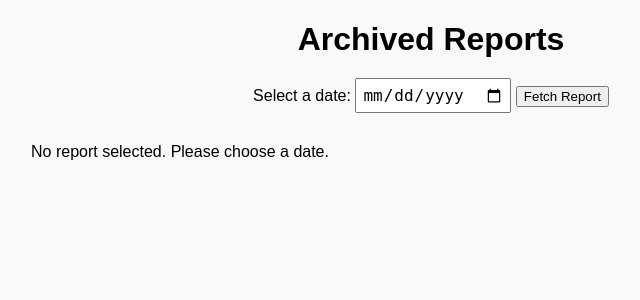
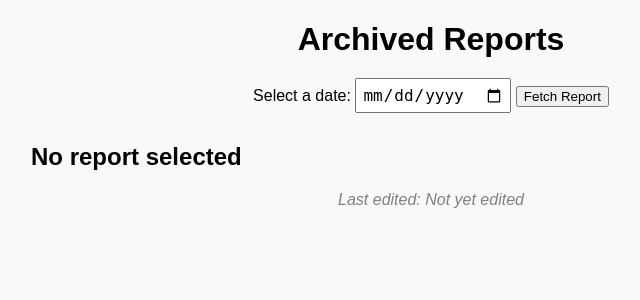
Before and after one commit to fauly/dbtrack, a Flask app: page /archived-reports in a window 1280 px wide. Shown: the top 300 px of the page, without its empty margins (209-849 px from the left). Run offline with Flask 3, Linux system fonts and the light colour scheme.

Commit message:
match archive page to daily
and strikethrough on completion

```diff
--- a/main.py
+++ b/main.py
@@ -42,7 +42,6 @@ class DailyLog(db.Model):
     grey_water = db.Column(db.Boolean, default=False)
     bin_emptied = db.Column(db.Boolean, default=False)
 
-
 # Routes
 @app.route("/")
 def index():
@@ -56,23 +55,6 @@ def daily_report():
 def archived_reports():
     return render_template("archived-reports.html")
 
-
-@app.route("/api/archived-report", methods=["GET"])
-def get_archived_report():
-    # Get the date from the query string
-    report_date = request.args.get("date")
-    if not report_date:
-        return jsonify({"error": "No date provided."}), 400
-
-    # Query the database for the specific date
-    log = DailyLog.query.filter_by(date=report_date).first()
-    if not log:
-        return jsonify({"error": f"No report found for {report_date}."}), 404
-
-    # Return the log as a JSON response
-    return jsonify({col.name: getattr(log, col.name) for col in log.__table__.columns})
-
-
 @app.route("/api/daily-report", methods=["GET"])
 def get_daily_report():
     today = date.today()
@@ -85,23 +67,34 @@ def get_daily_report():
 
     return jsonify({col.name: getattr(log, col.name) for col in log.__table__.columns})
 
+@app.route("/api/archived-report", methods=["GET"])
+def get_archived_report():
+    report_date = request.args.get("date")
+    if not report_date:
+        return jsonify({"error": "No date provided."}), 400
+
+    log = DailyLog.query.filter_by(date=report_date).first()
+    if not log:
+        return jsonify({"error": f"No report found for {report_date}."}), 404
+
+    return jsonify({col.name: getattr(log, col.name) for col in log.__table__.columns})
+
 @app.route("/api/update", methods=["POST"])
 def update_field():
     data = request.json
-    field, value = data["field"], data["value"]
-    today = date.today()
+    field, value, report_date = data["field"], data["value"], data.get("date", date.today().isoformat())
 
-    log = DailyLog.query.filter_by(date=today).first()
+    log = DailyLog.query.filter_by(date=report_date).first()
     if not log:
-        return jsonify({"success": False, "error": "No log found"}), 404
+        return jsonify({"success": False, "error": f"No log found for {report_date}."}), 404
 
     if hasattr(log, field):
         setattr(log, field, value)
+        log.last_edited = datetime.utcnow()  # Update the last edited timestamp
         db.session.commit()
-        return jsonify({"success": True})
+        return jsonify({"success": True, "last_edited": log.last_edited.isoformat()})
     else:
         return jsonify({"success": False, "error": f"Invalid field: {field}"}), 400
-
 
 # Initialize Database
 with app.app_context():
--- a/templates/archived-reports.html
+++ b/templates/archived-reports.html
@@ -27,51 +27,100 @@
             padding: 5px;
             font-size: 16px;
         }
-        .report-section {
-            margin-top: 20px;
+        .strike {
+            text-decoration: line-through;
+            color: red;
         }
-        .report-section h2 {
-            margin-bottom: 10px;
-        }
-        .data {
-            margin-bottom: 10px;
-        }
-        .data span {
-            font-weight: bold;
+        .completion-time {
+            color: green;
+            margin-left: 10px;
+            font-style: italic;
         }
     </style>
     <script>
         document.addEventListener("DOMContentLoaded", () => {
-            const searchInput = document.getElementById("date-input");
-            const reportContainer = document.getElementById("report-container");
+            const dateInput = document.getElementById("date-input");
+            const reportDate = document.getElementById("report-date");
+            const lastEdited = document.getElementById("last-edited");
+            const reportForm = document.getElementById("report-form");
+            let timeout;
 
-            document.getElementById("fetch-report").addEventListener("click", async () => {
-                const date = searchInput.value;
+            async function fetchReport(date) {
+                try {
+                    const response = await fetch(`/api/archived-report?date=${date}`);
+                    const data = await response.json();
+                    if (data.error) {
+                        reportDate.innerHTML = `<p>${data.error}</p>`;
+                        reportForm.style.display = "none";
+                    } else {
+                        reportDate.innerHTML = `Report for ${data.date}`;
+                        lastEdited.innerHTML = `Last edited: ${data.last_edited || "Not yet edited"}`;
+                        loadFormData(data);
+                        reportForm.style.display = "block";
+                    }
+                } catch (error) {
+                    console.error("Error fetching report:", error);
+                }
+            }
+
+            function loadFormData(data) {
+                document.querySelectorAll("input[type='text']").forEach((input) => {
+                    const key = input.dataset.field;
+                    input.value = data[key] || "";
+                });
+
+                document.querySelectorAll("input[type='checkbox']").forEach((checkbox) => {
+                    const key = checkbox.dataset.field;
+                    checkbox.checked = data[key] === true || data[key] === "true";
+                    handleCheckboxDisplay(checkbox, checkbox.checked);
+                });
+            }
+
+            function handleCheckboxDisplay(checkbox, isChecked) {
+                const label = document.querySelector(`label[for="${checkbox.id}"]`);
+                const time = new Date().toLocaleTimeString();
+                if (isChecked) {
+                    label.classList.add("strike");
+                    label.innerHTML += `<span class="completion-time">(${time})</span>`;
+                } else {
+                    label.classList.remove("strike");
+                    label.querySelector(".completion-time")?.remove();
+                }
+            }
+
+            async function updateField(field, value) {
+                clearTimeout(timeout);
+                timeout = setTimeout(async () => {
+                    try {
+                        const response = await fetch("/api/update", {
+                            method: "POST",
+                            headers: { "Content-Type": "application/json" },
+                            body: JSON.stringify({ field, value, date: dateInput.value }),
+                        });
+                        const result = await response.json();
+                        if (!result.success) console.error("Error updating field:", result.error);
+                    } catch (error) {
+                        console.error("Error updating field:", error);
+                    }
+                }, 300);
+            }
+
+            document.getElementById("fetch-report").addEventListener("click", () => {
+                const date = dateInput.value;
                 if (!date) {
                     alert("Please select a date.");
                     return;
                 }
+                fetchReport(date);
+            });
 
-                try {
-                    const response = await fetch(`/api/archived-report?date=${date}`);
-                    const data = await response.json();
-
-                    if (data.error) {
-                        reportContainer.innerHTML = `<p>${data.error}</p>`;
-                    } else {
-                        reportContainer.innerHTML = `
-                            <h2>Report for ${data.date}</h2>
-                            <div class="data">Fridge Temperature 8 AM: <span>${data.fridge_temp_8 || "N/A"}</span></div>
-                            <div class="data">Freezer Temperature 8 AM: <span>${data.freezer_temp_8 || "N/A"}</span></div>
-
-                            <div class="data">Opening Clean: <span>${data.opening_clean ? "Completed" : "Not Completed"}</span></div>
-                            <div class="data">Grey Water Emptied: <span>${data.grey_water ? "Yes" : "No"}</span></div>
-                        `;
-                    }
-                } catch (error) {
-                    console.error("Error fetching archived report:", error);
-                    reportContainer.innerHTML = `<p>An error occurred while fetching the report.</p>`;
-                }
+            document.querySelectorAll("input").forEach((input) => {
+                input.addEventListener("change", (e) => {
+                    const field = e.target.dataset.field;
+                    const value = e.target.type === "checkbox" ? e.target.checked : e.target.value;
+                    if (e.target.type === "checkbox") handleCheckboxDisplay(e.target, e.target.checked);
+                    updateField(field, value);
+                });
             });
         });
     </script>
@@ -84,8 +133,12 @@
             <input type="date" id="date-input">
             <button id="fetch-report">Fetch Report</button>
         </div>
-        <div id="report-container" class="report-section">
-            <p>No report selected. Please choose a date.</p>
+        <h2 id="report-date">No report selected</h2>
+        <div id="report-form" style="display: none;">
+            <!-- The report form will be dynamically populated -->
+        </div>
+        <div id="last-edited" style="text-align: center; margin-top: 20px; font-style: italic; color: gray;">
+            Last edited: Not yet edited
         </div>
     </div>
 </body>
```
Also changed, not shown: static/js/daily.js (+16 -24 lines), templates/daily-report.html (+14 -19 lines).
